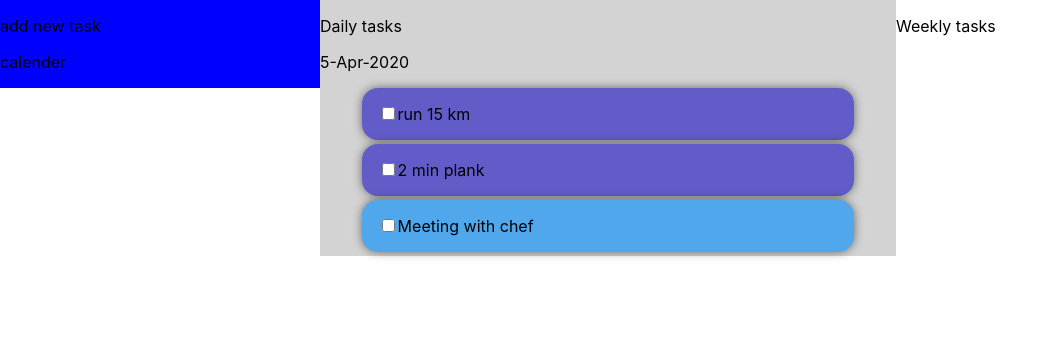
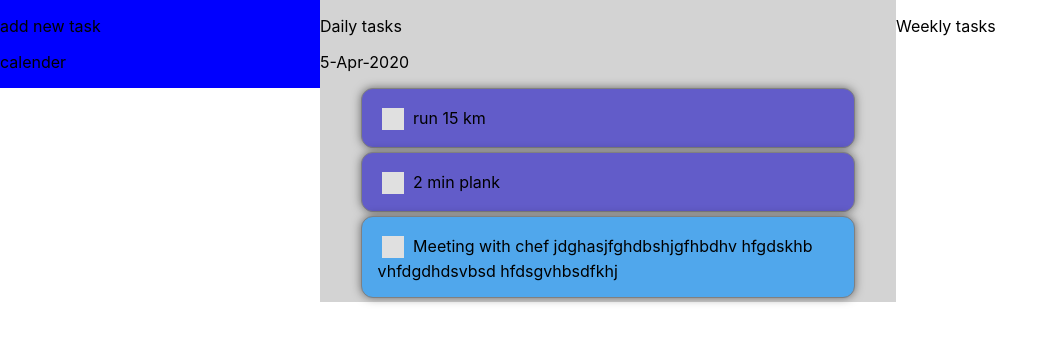
Before and after one commit to vasenina/ReactProjects, a React (Create React App) app in the folder tasks_list/: page / in a window 1280 px wide. Shown: the top 342 px of the page, without its empty margins (0-1058 px from the left). Built offline with nearby package versions, Linux system fonts and the light colour scheme.

Commit message:
checkbox styling

```diff
--- a/tasks_list/src/components/Daily/Task/Task.js
+++ b/tasks_list/src/components/Daily/Task/Task.js
@@ -7,7 +7,7 @@ const task = (props) =>(
 
         <div className = {classes.Task} style = {{background: props.color}} >
             <input type = "checkbox"/>
-            <span>{props.todo}</span>
+            <label > {props.todo} </label>
         </div>
 
 );
--- a/tasks_list/src/components/Daily/Task/Task.module.css
+++ b/tasks_list/src/components/Daily/Task/Task.module.css
@@ -1,15 +1,55 @@
 .Task{
     width: 80%;
     position: relative;
-    border-radius: 16px;
-    border-width: thin;
+    border-radius: 12px;
+    border: thin solid gray;
     padding: 16px;
-    border-color: black;
     box-shadow: 0 0 10px rgba(0,0,0,0.5);
     margin: 4px auto;
    }
 
 .Task:hover {
-    border-width: thick;
     box-shadow: 0 0 10px rgba(0,0,0,0.8);
 }
+
+
+
+input[type=checkbox], label{
+    vertical-align: middle;
+
+}
+
+
+input[type=checkbox]{
+
+    cursor: pointer;
+    width: 1.5em;
+    height: 1.5em;
+    margin-right: 7px;
+}
+
+
+
+
+input[type='checkbox']:after {
+
+    content: '';
+    display: inline-block;
+    width: 1.5em;
+    height: 1.5em;
+    background: rgb(224,224,224);
+    border: 1px solid rgb(224,224,224);
+    }
+
+input[type='checkbox']:checked:after {
+    content: '✔';
+   color: green;
+    text-align: center;
+    border: 1px solid rgb(224,224,224);
+    }
+
+
+input[type='checkbox']:hover:after {
+
+       border: 1px solid green;
+    }
--- a/tasks_list/src/containers/TasksOverview.js
+++ b/tasks_list/src/containers/TasksOverview.js
@@ -11,7 +11,7 @@ class TasksOverview extends Component{
         tasks:[
             {id: 't1', todo: 'run 15  km', type: 'sport' },
             {id: 't2', todo: '2 min plank', type: 'sport'},
-            {id: 't3', todo: 'Meeting with chef', type: 'work'},
+            {id: 't3', todo: 'Meeting with chef jdghasjfghdbshjgfhbdhv hfgdskhb vhfdgdhdsvbsd hfdsgvhbsdfkhj', type: 'work'},
           ],
 
           types: {
```
